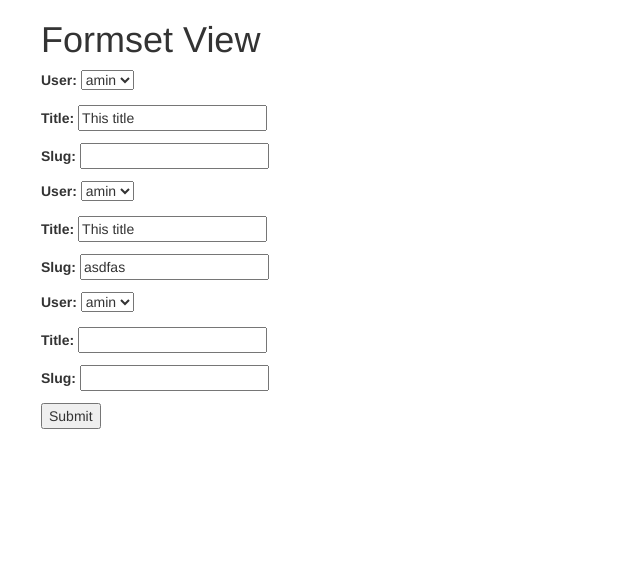
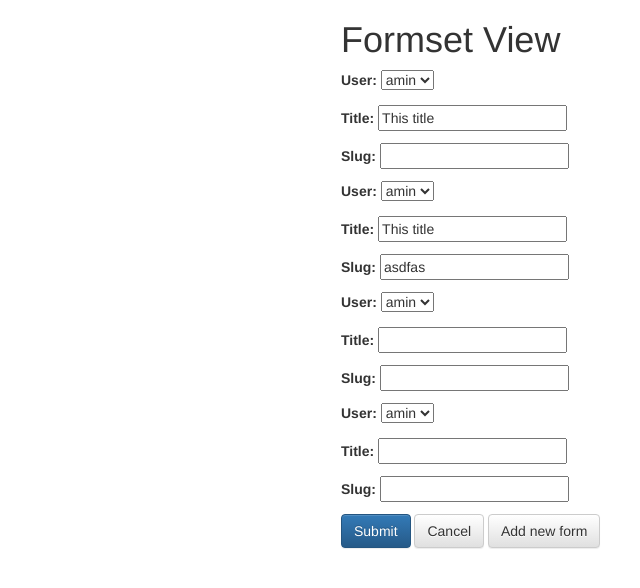
Before and after one commit to aminhp93/django_forms_and_formsets, a Django app: page / in a window 1280 px wide. Shown: the top 588 px of the page, without its empty margins (29-669 px from the left). Run offline with Django 3.2, Linux system fonts and the light colour scheme; data comes from the database, SQL or seed files in the repository; some libraries are stand-ins or nearby versions.

Commit message:
23 - New Form in Model Formset with jQuery

```diff
--- a/src/templates/base.html
+++ b/src/templates/base.html
@@ -30,7 +30,14 @@
     <script src="https://ajax.googleapis.com/ajax/libs/jquery/1.11.3/jquery.min.js"></script>
     <!-- Include all compiled plugins (below), or include individual files as needed -->
     <script src="https://maxcdn.bootstrapcdn.com/bootstrap/3.3.6/js/bootstrap.min.js" integrity="sha384-0mSbJDEHialfmuBBQP6A4Qrprq5OVfW37PRR3j5ELqxss1yVqOtnepnHVP9aJ7xS" crossorigin="anonymous"></script>
+    <script src="https://code.jquery.com/color/jquery.color-2.1.2.min.js"></script>
 
+    <script>
+        $(document).ready(function(){
+            {% block jquery %}
+            {% endblock %}
+        })
+    </script>
 
 </body>
 
--- a/src/templates/formset_view.html
+++ b/src/templates/formset_view.html
@@ -1,12 +1,89 @@
 {% extends 'base.html' %}
+<script>
+{% block jquery %}
+
+function updateEmptyFormIDs(element, totalForms) {
+    var thisInput = element
+        // get current form input name
+    var currentName = element.attr('name')
+        // replace "prefix" with actual number
+    var newName = currentName.replace(/__prefix__/g, totalForms)
+        // console.log(newName)
+
+    // update input with new name
+    thisInput.attr('name', newName)
+    thisInput.attr('id', "id_" + newName)
+        // create a new form row id
+    var newFormRow = element.closest(".form-row");
+    var newRowId = "row_id_" + newName
+    newFormRow.attr("id", newRowId)
+        // add new class for basic graphic animation
+    newFormRow.addClass("new-parent-row")
+        // update form group id
+    var parentDiv = element.parent();
+    parentDiv.attr("id", "parent_id_" + newName)
+        // update label id
+    var inputLabel = parentDiv.find("label")
+    inputLabel.attr("for", "id_" + newName)
+
+    // return created row
+    return newFormRow
+}
+
+
+
+$('.add-new-form').click(function(e) {
+    e.preventDefault();
+    var formId = "id_form-TOTAL_FORMS"
+
+    // copy empty form
+    var emptyRow = $('#empty-row').clone();
+
+    // reomvoe id form new form
+    emptyRow.attr("id", null)
+
+    // insert row after last row
+
+    // get starting form count for formset
+    var totalForms = parseInt($('#' + formId).val());
+
+    // create a new form row from empty form row
+    var newFormRow;
+    emptyRow.find("input, select, textarea").each(function() {
+        newFormRow = updateEmptyFormIDs($(this), totalForms);
+    })
+
+    // insert new form at the end of the last form row
+    $(".form-row:last").after(newFormRow);
+
+    // update total form count (to include new row)
+    $("#" + formId).val(totalForms + 1);
+
+    // scroll page to new row
+    $('html, body').animate({
+        scrollTop: newFormRow.offset().top - 100
+    }, 500, function() {
+        // animate background color
+        newFormRow.animate({
+            backgroundColor: "red"
+        }, 1500)
+    })
+
+})
+{% endblock %}
+</script>
 {% block content %}
-<h1>Formset View</h1>
-<form action="" method="POST">{% csrf_token %}
-	{{ formset.management_form }}
-	{% for form in formset %}
-		<div>{{ form.as_p }}</div>
-	{% endfor %}
-
-	<input type="submit">
-</form>
+<div class="col-sm-6 col-sm-offset-3">
+    <h1>Formset View</h1>
+    <form action="" method="POST">{% csrf_token %} {{ formset.management_form }} {% for form in formset %}
+        <div class="form-row">{{ form.as_p }}</div>
+        {% endfor %}
+        <div class="form-row" id="empty-row">
+            {{ formset.empty_form.as_p }}
+        </div>
+        <input type="submit" class="btn btn-primary">
+        <a href="/" class="btn btn-default">Cancel</a>
+        <a href="#" class="btn btn-default add-new-form">Add new form</a>
+    </form>
+</div>
 {% endblock %}
```
